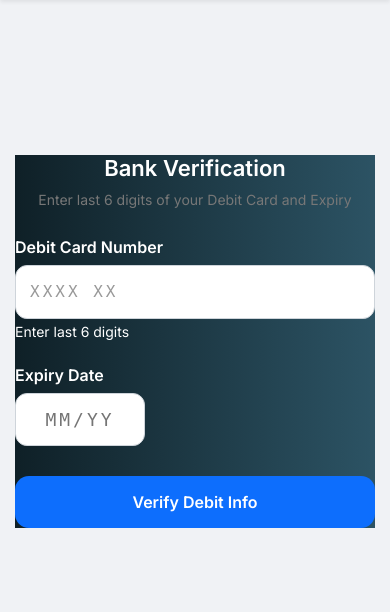
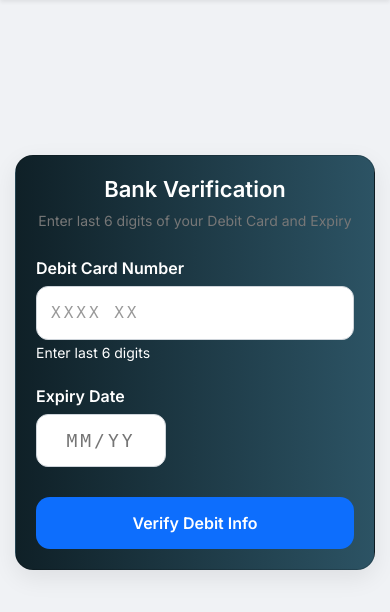
Before and after one commit to jayabalaji1011/UnifiedBankingSystem, a Django app: template UPay/templates/upay/link_bank_verify.html in a window 390 px wide. Shown: the part 55-667 px from the top of the page. Run offline with Django 5.2, Linux system fonts and the light colour scheme; the template is opened without the code that fills it, so the values that code supplies are empty.

Commit message:
Update link_bank_verify.html

```diff
--- a/UPay/templates/upay/link_bank_verify.html
+++ b/UPay/templates/upay/link_bank_verify.html
@@ -121,14 +121,6 @@
   .verify-page{
     margin-top:50% ! important ;
   }
-
-.card{
-  box-shadow:none;
-  border-radius:0 ;
-  padding:0;
-  border:0 !important;      /* 🔥 removes the Bootstrap card border */
-  outline:none;
-}
 
 }
 
```
